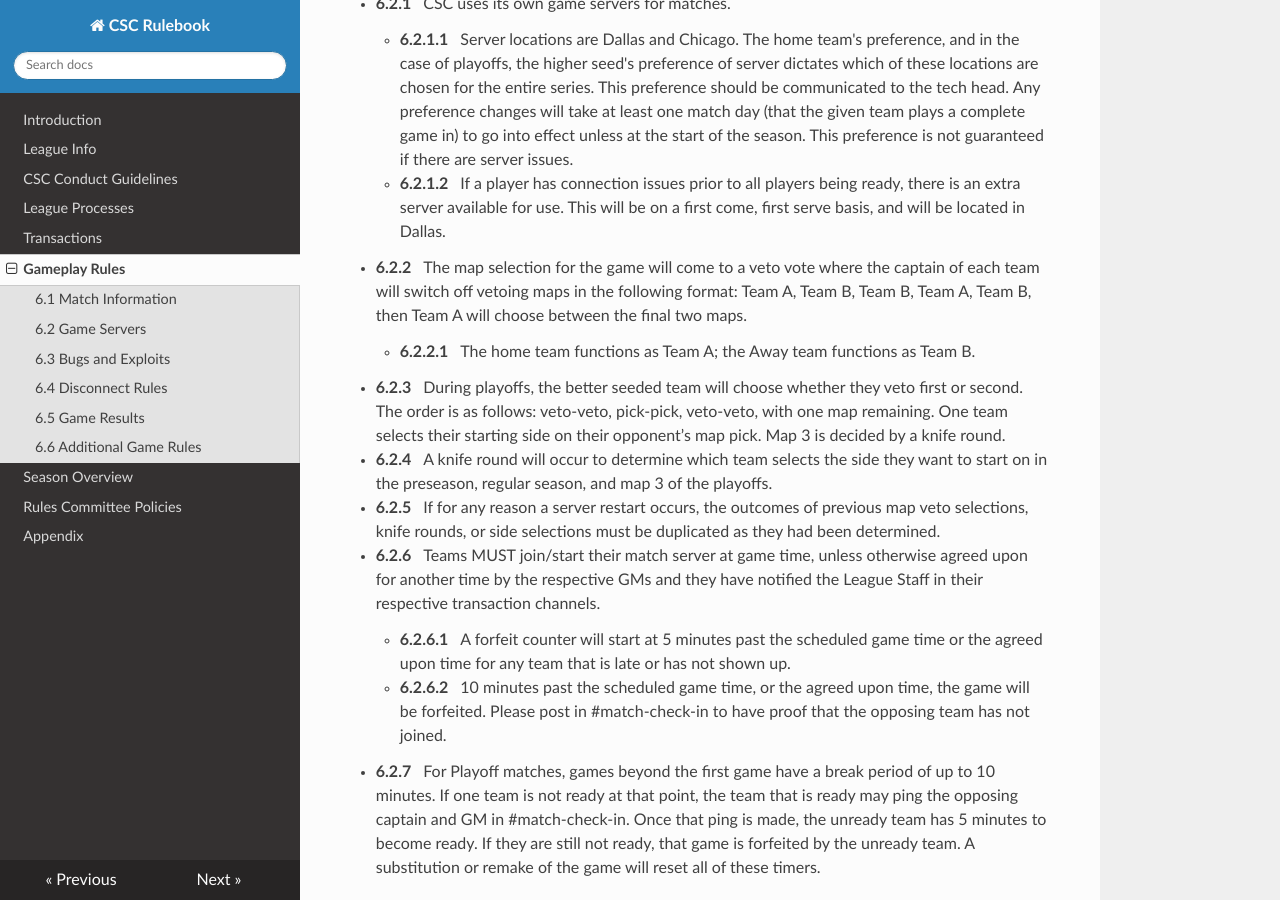
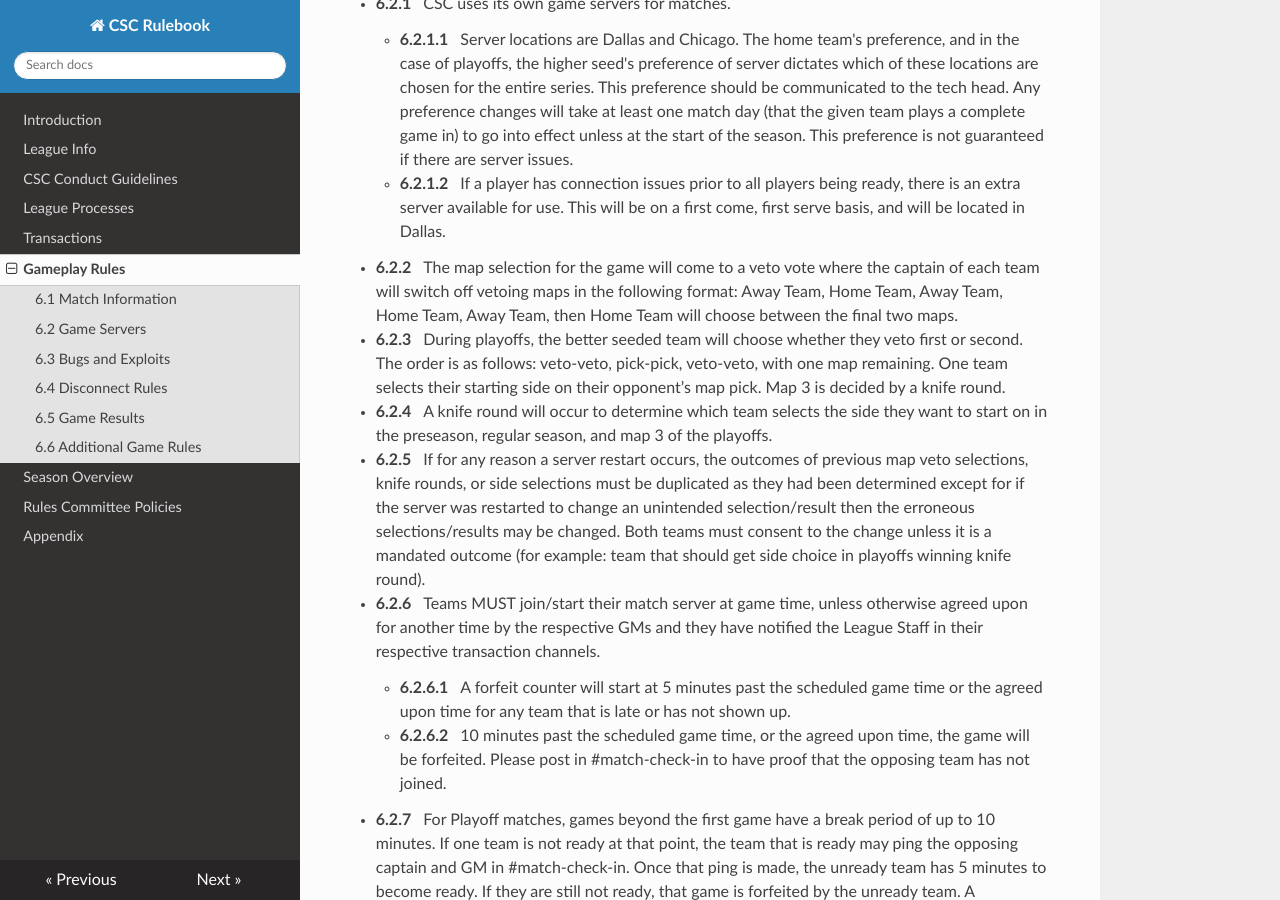
Before and after one commit to techlover1/csc-rulebook, an MkDocs documentation site: the page built from docs/gameplay-rules.md, in a window 1280 px wide and 900 px high, scrolled down 1397 px. Built offline with MkDocs 1.6.1, drawn with Linux system fonts in a browser that asks for light colours; nearby versions of some CDN libraries.

```diff
--- a/docs/gameplay-rules.md
+++ b/docs/gameplay-rules.md
@@ -54,15 +54,13 @@
 
     - **6.2.1.2**&emsp;If a player has connection issues prior to all players being ready, there is an extra server available for use. This will be on a first come, first serve basis, and will be located in Dallas.
 
-- **6.2.2**&emsp;The map selection for the game will come to a veto vote where the captain of each team will switch off vetoing maps in the following format: Team A, Team B, Team B, Team A, Team B, then Team A will choose between the final two maps.
-
-    - **6.2.2.1**&emsp;The home team functions as Team A; the Away team functions as Team B.
+- **6.2.2**&emsp;The map selection for the game will come to a veto vote where the captain of each team will switch off vetoing maps in the following format: Away Team, Home Team, Away Team, Home Team, Away Team, then Home Team will choose between the final two maps.
 
 - **6.2.3**&emsp;During playoffs, the better seeded team will choose whether they veto first or second. The order is as follows: veto-veto, pick-pick, veto-veto, with one map remaining. One team selects their starting side on their opponent’s map pick. Map 3 is decided by a knife round.
 
 - **6.2.4**&emsp;A knife round will occur to determine which team selects the side they want to start on in the preseason, regular season, and map 3 of the playoffs.
 
-- **6.2.5**&emsp;If for any reason a server restart occurs, the outcomes of previous map veto selections, knife rounds, or side selections must be duplicated as they had been determined.
+- **6.2.5**&emsp;If for any reason a server restart occurs, the outcomes of previous map veto selections, knife rounds, or side selections must be duplicated as they had been determined except for if the server was restarted to change an unintended selection/result then the erroneous selections/results may be changed. Both teams must consent to the change unless it is a mandated outcome (for example: team that should get side choice in playoffs winning knife round).
 
 - **6.2.6**&emsp;Teams MUST join/start their match server at game time, unless otherwise agreed upon for another time by the respective GMs and they have notified the League Staff in their respective transaction channels.
 
```
